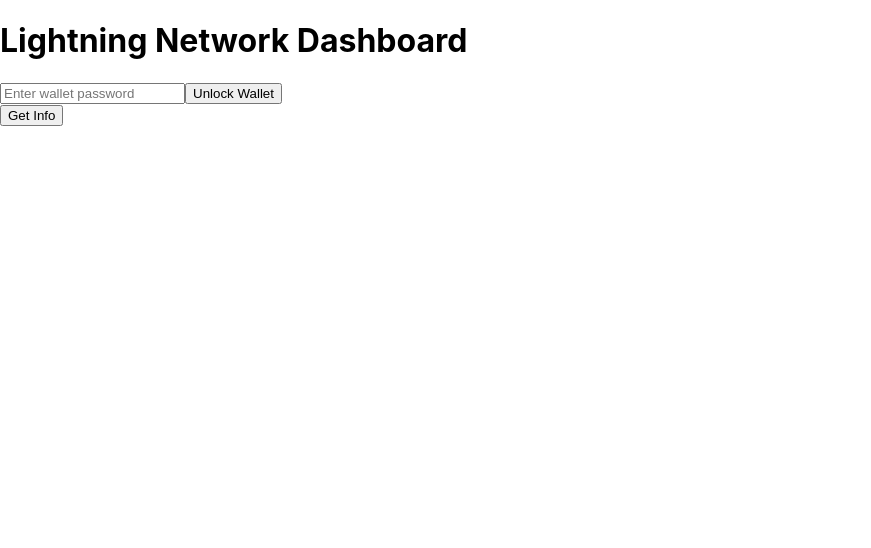
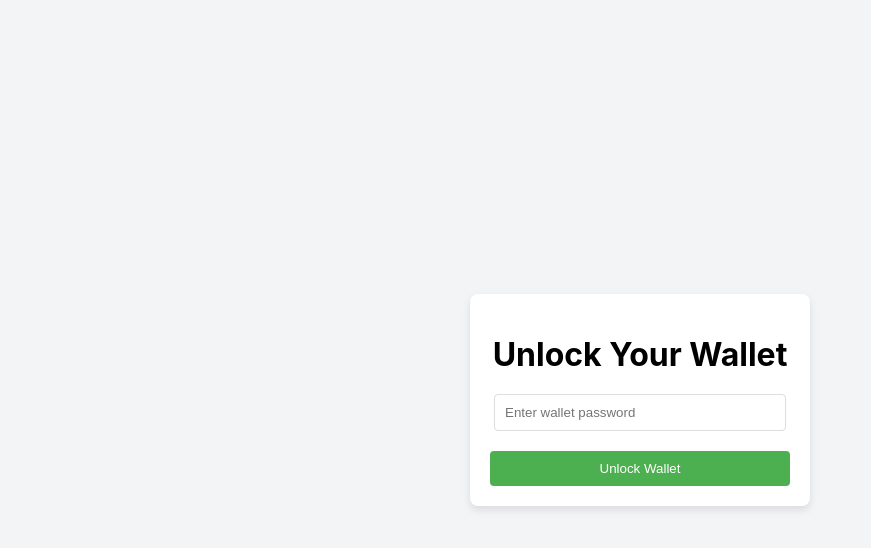
Before and after one commit to Sacha924/LND-app, a React (Create React App) app in the folder react-app/: page / in a window 1280 px wide. Shown: the top 548 px of the page, without its empty margins (0-871 px from the left). Built offline with nearby package versions, Linux system fonts and the light colour scheme.

Commit message:
react routing

```diff
--- a/react-app/package.json
+++ b/react-app/package.json
@@ -12,6 +12,7 @@
     "@types/react-dom": "^18.2.17",
     "react": "^18.2.0",
     "react-dom": "^18.2.0",
+    "react-router-dom": "^6.21.0",
     "react-scripts": "5.0.1",
     "typescript": "^4.9.5",
     "web-vitals": "^2.1.4"
--- a/react-app/src/App.tsx
+++ b/react-app/src/App.tsx
@@ -1,15 +1,24 @@
 import React from 'react';
 import UnlockWallet from './Components/UnlockWallet';
 import GetInfo from './Components/GetInfo';
+import { BrowserRouter, Route, Routes } from "react-router-dom";
+import Layout from './Components/Layout';
+import Home from './Components/Home';
 
 
 const App = () => {
   return (
     <div>
-      <h1>Lightning Network Dashboard</h1>
-      <UnlockWallet />
-      <GetInfo />
+      <BrowserRouter>
+        <Routes>
+          <Route path="/" element={<UnlockWallet />} />
+          <Route path="/Home" element={<Home />} />
+          <Route path="/GetInfo" element={<GetInfo />} />
+
+        </Routes>
+      </BrowserRouter>
     </div>
+
   );
 };
 
--- /dev/null
+++ b/react-app/src/Components/Home.tsx
@@ -0,0 +1,17 @@
+
+import React from 'react';
+import Layout from './Layout';
+
+const Home: React.FC = () => {
+    return (
+    <div>
+        <Layout/>
+        <div>
+            <h1>Welcome to the Home Page!</h1>
+            <p>This is the home page content after login.</p>
+        </div>
+    </div>
+    );
+};
+
+export default Home;
--- /dev/null
+++ b/react-app/src/Components/Layout.tsx
@@ -0,0 +1,25 @@
+import { Outlet, Link } from "react-router-dom";
+const Layout = () => {
+  return (
+    <>
+      <nav>
+        <ul>
+          <li>
+            <Link to="/">Home</Link>
+          </li>
+          <li>
+            <Link to="/Home">Home</Link>
+          </li>
+          <li>
+            <Link to="/GetInfo">GetInfo</Link>
+          </li>
+
+        </ul>
+      </nav>
+
+      <Outlet />
+    </>
+  );
+};
+
+export default Layout;
--- a/react-app/src/Components/UnlockWallet.tsx
+++ b/react-app/src/Components/UnlockWallet.tsx
@@ -1,4 +1,5 @@
 import React, { useState } from 'react';
+import './../style/unlockWallet.css'
 
 const UnlockWallet = () => {
     const [password, setPassword] = useState('');
@@ -14,15 +15,18 @@ const UnlockWallet = () => {
             if (!response.ok) {
               throw new Error(`HTTP error! status: ${response.status}`);
             }
-            // const responseData = await response.json();
-            // console.log('Portefeuille déverrouillé:', responseData);
+            else{
+                window.location.href = "/Home";
+            }
         } catch (error) {
             console.error('Erreur:', (error as Error).message);
         }
     };
 
     return (
-    <form onSubmit={handleSubmit}>
+      <div className="unlock-container">
+          <form className="unlock-form" onSubmit={handleSubmit}>
+              <h1>Unlock Your Wallet</h1>
               <input
                   type="password"
                   value={password}
@@ -31,6 +35,7 @@ const UnlockWallet = () => {
               />
               <button type="submit">Unlock Wallet</button>
           </form>
+      </div>
   );
 };
 
--- /dev/null
+++ b/react-app/src/style/unlockWallet.css
@@ -0,0 +1,41 @@
+.unlock-container {
+    display: flex;
+    justify-content: center;
+    align-items: center;
+    height: 100vh;
+    background-color: #f3f4f6;
+}
+
+.unlock-form {
+    padding: 20px;
+    border-radius: 8px;
+    box-shadow: 0 4px 8px rgba(0, 0, 0, 0.1);
+    background-color: white;
+    text-align: center;
+}
+
+.unlock-form h1 {
+    margin-bottom: 20px;
+}
+
+.unlock-form input {
+    width: 90%;
+    padding: 10px;
+    margin-bottom: 20px;
+    border-radius: 4px;
+    border: 1px solid #ddd;
+}
+
+.unlock-form button {
+    width: 100%;
+    padding: 10px;
+    border: none;
+    border-radius: 4px;
+    background-color: #4CAF50;
+    color: white;
+    cursor: pointer;
+}
+
+.unlock-form button:hover {
+    background-color: #45a049;
+}
```
Also changed, not shown: 1 other file (tests, documents, lock files or other folders). Lines whose indentation alone changed are shown as unchanged.
